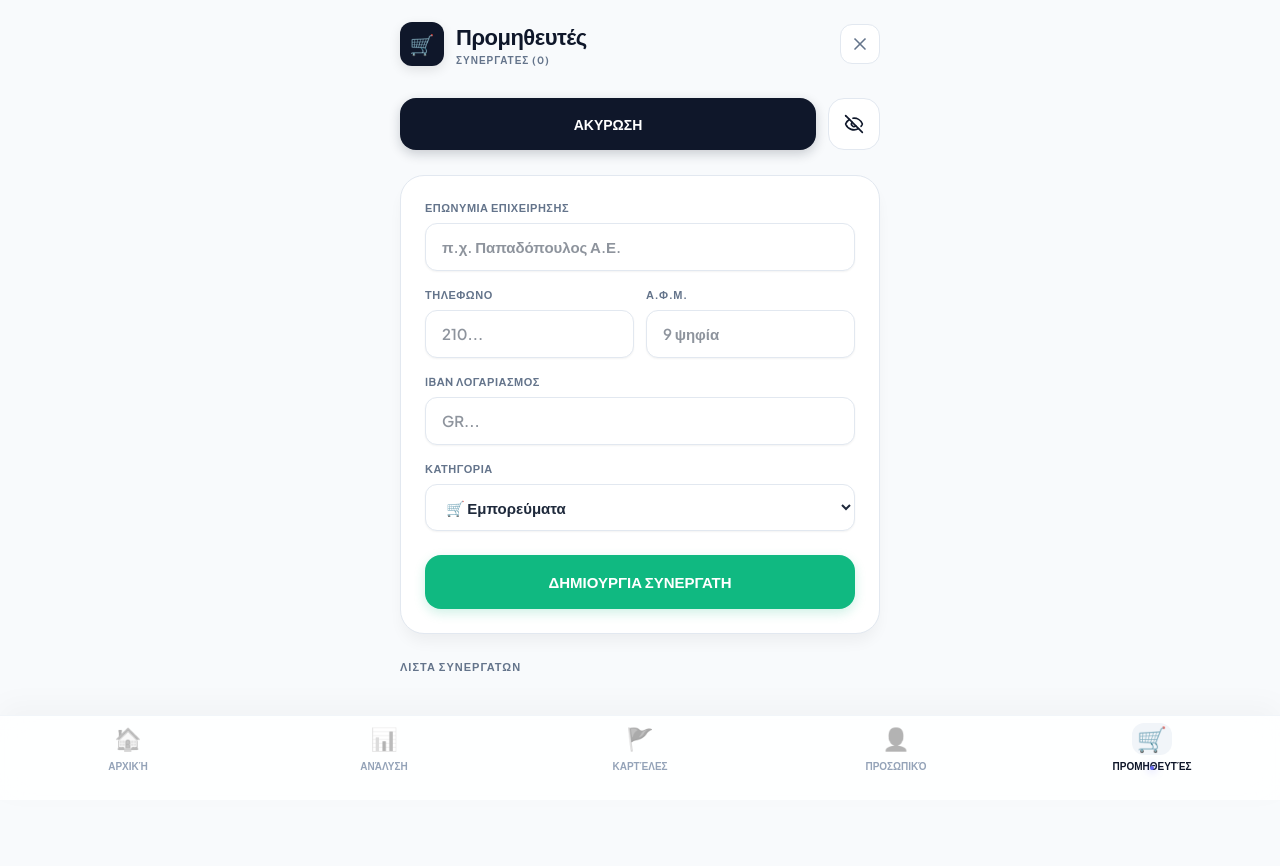
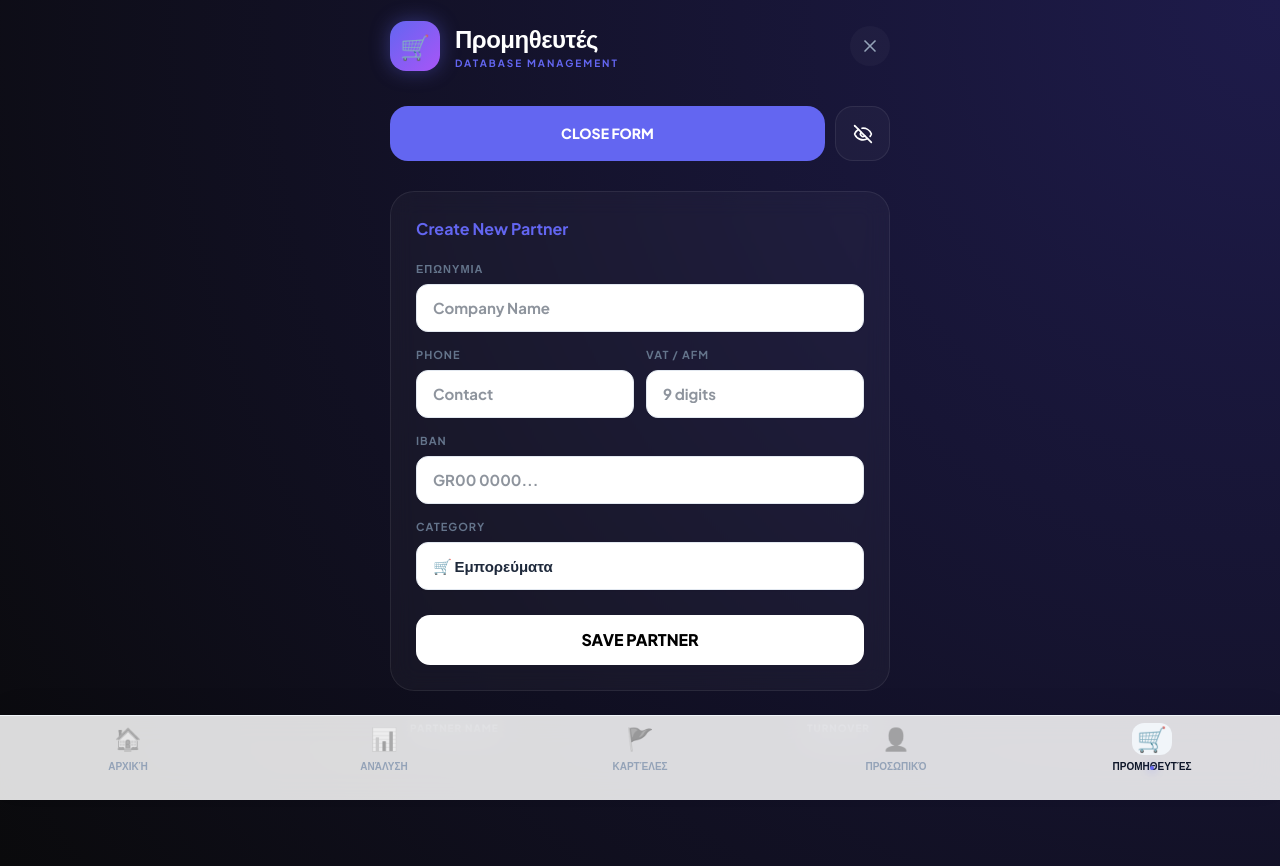
Before and after one commit to tsigris/cosy-management, a Next.js app: page /suppliers in a window 1280 px wide. Both pictures are taken after a click on the button "ΝΕΟΣ ΠΡΟΜΗΘΕΥΤΗΣ". Before the commit the page ends 812 px from the top, so only its background shows below. Built offline with nearby package versions, Linux system fonts and the light colour scheme.

Commit message:
Update page.tsx

```diff
--- a/src/app/suppliers/page.tsx
+++ b/src/app/suppliers/page.tsx
@@ -4,19 +4,19 @@ export const dynamic = 'force-dynamic'
 import { useEffect, useState, Suspense, useCallback } from 'react'
 import { supabase } from '@/lib/supabase'
 import Link from 'next/link'
-import { Trash2, Edit2, Eye, EyeOff, X, Plus, Search } from 'lucide-react'
+import { Trash2, Edit2, Eye, EyeOff, X, Plus, Copy, Check } from 'lucide-react'
 import { toast, Toaster } from 'sonner'
 
-// --- MODERN PREMIUM PALETTE ---
+// --- FUTURISTIC DARK PALETTE ---
 const colors = {
-  primary: '#0f172a',
-  secondary: '#64748b',
+  bg: '#0a0a0c',
+  glass: 'rgba(255, 255, 255, 0.03)',
+  glassBorder: 'rgba(255, 255, 255, 0.08)',
+  accent: '#6366f1', // Electric Indigo
   success: '#10b981',
   danger: '#f43f5e',
-  background: '#f8fafc',
-  surface: '#ffffff',
-  border: '#e2e8f0',
-  indigo: '#6366f1'
+  textMain: '#ffffff',
+  textDim: '#94a3b8'
 }
 
 function SuppliersContent() {
@@ -24,7 +24,6 @@ function SuppliersContent() {
   const [transactions, setTransactions] = useState<any[]>([])
   const [loading, setLoading] = useState(true)
   const [storeId, setStoreId] = useState<string | null>(null)
-
   const [showInactive, setShowInactive] = useState(false)
   const [name, setName] = useState('')
   const [phone, setPhone] = useState('')
@@ -39,9 +38,7 @@ function SuppliersContent() {
     try {
       const { data: { session } } = await supabase.auth.getSession()
       if (!session?.user) return;
-
       const { data: profile } = await supabase.from('profiles').select('store_id').eq('id', session.user.id).single()
-
       if (profile?.store_id) {
         setStoreId(profile.store_id)
         const [sData, tData] = await Promise.all([
@@ -57,9 +54,7 @@ function SuppliersContent() {
   useEffect(() => { fetchSuppliersData() }, [fetchSuppliersData])
 
   const getSupplierTurnover = (supplierId: string) => {
-    return transactions
-      .filter(t => t.supplier_id === supplierId)
-      .reduce((acc, t) => acc + (Number(t.amount) || 0), 0)
+    return transactions.filter(t => t.supplier_id === supplierId).reduce((acc, t) => acc + (Number(t.amount) || 0), 0)
   }
 
   async function toggleActive(supplier: any) {
@@ -72,7 +67,7 @@ function SuppliersContent() {
   }
 
   async function handleDelete(id: string) {
-    if (!confirm('Προσοχή: Η διαγραφή είναι οριστική. Θέλετε να συνεχίσετε;')) return;
+    if (!confirm('Προσοχή: Η διαγραφή είναι οριστική.')) return;
     try {
       const { error } = await supabase.from('suppliers').delete().eq('id', id);
       if (error) throw error;
@@ -82,31 +77,23 @@ function SuppliersContent() {
   }
 
   async function handleSave() {
-    if (!name) return toast.error('Συμπληρώστε το όνομα')
-    if (!storeId) return toast.error('Σφάλμα καταστήματος')
+    if (!name || !storeId) return toast.error('Συμπληρώστε τα απαραίτητα')
     setIsSaving(true)
     try {
       const supplierData = { name, phone, vat_number: afm, iban, category, store_id: storeId }
-      let error;
-      if (editingId) {
-        const res = await supabase.from('suppliers').update(supplierData).eq('id', editingId)
-        error = res.error
-      } else {
-        const res = await supabase.from('suppliers').insert([{ ...supplierData, is_active: true }])
-        error = res.error
-      }
+      const { error } = editingId
+        ? await supabase.from('suppliers').update(supplierData).eq('id', editingId)
+        : await supabase.from('suppliers').insert([{ ...supplierData, is_active: true }])
       if (error) throw error;
-      toast.success(editingId ? 'Ενημερώθηκε!' : 'Προστέθηκε!');
-      resetForm();
-      fetchSuppliersData();
+      toast.success('Επιτυχής αποθήκευση');
+      resetForm(); fetchSuppliersData();
     } catch (error: any) { toast.error(error.message) } finally { setIsSaving(false) }
   }
 
   const handleEdit = (s: any) => {
     setEditingId(s.id); setName(s.name); setPhone(s.phone || '');
     setAfm(s.vat_number || ''); setIban(s.iban || '');
-    setCategory(s.category || 'Εμπορεύματα');
-    setIsFormOpen(true);
+    setCategory(s.category || 'Εμπορεύματα'); setIsFormOpen(true);
   }
 
   const resetForm = () => {
@@ -116,142 +103,148 @@ function SuppliersContent() {
 
   const visibleSuppliers = suppliers.filter(s => showInactive ? true : s.is_active !== false);
 
-  if (loading) return <div style={loaderStyle}>Φόρτωση...</div>
+  if (loading) return <div style={loaderStyle}>SYSTEM INITIALIZING...</div>
 
   return (
-    <div style={containerStyle}>
-      <Toaster position="top-center" richColors />
+    <div style={mainContainer}>
+      <Toaster position="top-center" theme="dark" richColors />
       <style dangerouslySetInnerHTML={{ __html: `
-        @import url('https://fonts.googleapis.com/css2?family=Plus+Jakarta+Sans:wght@400;600;700;800&display=swap');
-        body { background-color: ${colors.background}; font-family: 'Plus Jakarta Sans', sans-serif; margin: 0; }
-        .supplier-card { transition: transform 0.2s ease; }
-        .supplier-card:active { transform: scale(0.98); }
+        @import url('https://fonts.googleapis.com/css2?family=Plus+Jakarta+Sans:wght@300;500;700;800&display=swap');
+        body { background: ${colors.bg}; font-family: 'Plus Jakarta Sans', sans-serif; color: ${colors.textMain}; }
+        .glass-card { background: ${colors.glass}; backdrop-filter: blur(12px); border: 1px solid ${colors.glassBorder}; }
+        .neon-btn { transition: all 0.3s cubic-bezier(0.4, 0, 0.2, 1); }
+        .neon-btn:hover { transform: translateY(-2px); box-shadow: 0 8px 20px rgba(99, 102, 241, 0.3); }
       `}} />
 
       <div style={contentWrapper}>
-        {/* HEADER */}
-        <header style={headerStyle}>
-          <div style={{ display: 'flex', alignItems: 'center', gap: '12px' }}>
-            <div style={logoBox}>🛒</div>
+        {/* HEADER AREA */}
+        <div style={headerSection}>
+          <div style={brandBox}>
+             <div style={logoGlow}>🛒</div>
              <div>
-              <h1 style={titleStyle}>Προμηθευτές</h1>
-              <p style={subtitleStyle}>ΣΥΝΕΡΓΑΤΕΣ ({suppliers.length})</p>
+                <h1 style={mainTitle}>Προμηθευτές</h1>
+                <p style={subTitle}>DATABASE MANAGEMENT</p>
              </div>
           </div>
-          <Link href="/" style={backBtn}><X size={20} /></Link>
-        </header>
+          <Link href="/" style={closeBtn}><X size={20} /></Link>
+        </div>
 
         {/* TOP ACTIONS */}
-        <div style={topActionsRow}>
-          <button onClick={() => setIsFormOpen(!isFormOpen)} style={mainAddBtn}>
-            {isFormOpen ? 'ΑΚΥΡΩΣΗ' : <><Plus size={18} /> ΝΕΟΣ ΠΡΟΜΗΘΕΥΤΗΣ</>}
+        <div style={actionRow}>
+           <button onClick={() => setIsFormOpen(!isFormOpen)} style={primaryActionBtn} className="neon-btn">
+              {isFormOpen ? 'CLOSE FORM' : <><Plus size={20} /> ΝΕΟΣ ΠΡΟΜΗΘΕΥΤΗΣ</>}
            </button>
-          <button onClick={() => setShowInactive(!showInactive)} style={filterBtn(showInactive)}>
+           <button onClick={() => setShowInactive(!showInactive)} style={toggleBtn(showInactive)}>
               {showInactive ? <Eye size={20} /> : <EyeOff size={20} />}
            </button>
         </div>
 
-        {/* FORM CARD */}
+        {/* FORM MODAL / CARD */}
         {isFormOpen && (
-          <div style={formCard}>
-            <div style={{marginBottom: '16px'}}>
-                <label style={labelStyle}>ΕΠΩΝΥΜΙΑ ΕΠΙΧΕΙΡΗΣΗΣ</label>
-                <input value={name} onChange={(e) => setName(e.target.value)} placeholder="π.χ. Παπαδόπουλος Α.Ε." style={inputStyle} />
+          <div style={formWrapper} className="glass-card">
+            <h3 style={formHeader}>{editingId ? 'Edit Partner' : 'Create New Partner'}</h3>
+            <div style={inputGroup}>
+              <label style={microLabel}>ΕΠΩΝΥΜΙΑ</label>
+              <input value={name} onChange={(e) => setName(e.target.value)} style={inputField} placeholder="Company Name" />
             </div>
-
-            <div style={grid2}>
-              <div>
-                <label style={labelStyle}>ΤΗΛΕΦΩΝΟ</label>
-                <input value={phone} onChange={(e) => setPhone(e.target.value)} style={inputStyle} inputMode="tel" placeholder="210..." />
+            <div style={rowGrid}>
+              <div style={{flex:1}}>
+                <label style={microLabel}>PHONE</label>
+                <input value={phone} onChange={(e) => setPhone(e.target.value)} style={inputField} placeholder="Contact" />
               </div>
-              <div>
-                <label style={labelStyle}>Α.Φ.Μ.</label>
-                <input maxLength={9} value={afm} onChange={(e) => setAfm(e.target.value)} style={inputStyle} inputMode="numeric" placeholder="9 ψηφία" />
+              <div style={{flex:1}}>
+                <label style={microLabel}>VAT / AFM</label>
+                <input value={afm} onChange={(e) => setAfm(e.target.value)} style={inputField} placeholder="9 digits" />
               </div>
             </div>
-
-            <div style={{marginTop: '16px'}}>
-                <label style={labelStyle}>IBAN ΛΟΓΑΡΙΑΣΜΟΣ</label>
-                <input value={iban} onChange={(e) => setIban(e.target.value.toUpperCase())} placeholder="GR..." style={inputStyle} />
+            <div style={inputGroup}>
+              <label style={microLabel}>IBAN</label>
+              <input value={iban} onChange={(e) => setIban(e.target.value.toUpperCase())} style={inputField} placeholder="GR00 0000..." />
             </div>
-
-            <div style={{marginTop: '16px'}}>
-                <label style={labelStyle}>ΚΑΤΗΓΟΡΙΑ</label>
-                <select value={category} onChange={(e) => setCategory(e.target.value)} style={inputStyle}>
+            <div style={inputGroup}>
+              <label style={microLabel}>CATEGORY</label>
+              <select value={category} onChange={(e) => setCategory(e.target.value)} style={selectField}>
                  <option value="Εμπορεύματα">🛒 Εμπορεύματα</option>
                  <option value="Πάγια">🏢 Πάγια / Λογαριασμοί</option>
                  <option value="Λοιπά">📦 Λοιπά Έξοδα</option>
               </select>
             </div>
-
-            <button onClick={handleSave} disabled={isSaving} style={saveBtn}>
-              {isSaving ? 'ΑΠΟΘΗΚΕΥΣΗ...' : (editingId ? 'ΕΝΗΜΕΡΩΣΗ' : 'ΔΗΜΙΟΥΡΓΙΑ ΣΥΝΕΡΓΑΤΗ')}
+            <button onClick={handleSave} style={submitBtn} disabled={isSaving}>
+              {isSaving ? 'SYNCING...' : 'SAVE PARTNER'}
             </button>
           </div>
         )}
 
-        {/* SUPPLIERS LIST */}
-        <div style={{ marginTop: '20px' }}>
-          <p style={sectionLabel}>ΛΙΣΤΑ ΣΥΝΕΡΓΑΤΩΝ</p>
+        {/* THE LIST TABLE */}
+        <div style={listArea}>
+          <div style={listHead}>
+             <span>PARTNER NAME</span>
+             <span style={{textAlign: 'right'}}>TURNOVER</span>
+          </div>
+
           {visibleSuppliers.map(s => (
-            <div key={s.id} style={{...supplierRow, opacity: s.is_active === false ? 0.5 : 1}} className="supplier-card">
-              <div style={{ flex: 1 }}>
-                <p style={supplierName}>{s.name.toUpperCase()}</p>
-                <div style={{ display: 'flex', gap: '8px', alignItems: 'center', marginTop: '6px' }}>
-                   <span style={badgeStyle}>{s.category}</span>
-                   <span style={turnoverStyle}>{getSupplierTurnover(s.id).toFixed(2)}€</span>
+            <div key={s.id} style={{...rowItem, opacity: s.is_active === false ? 0.4 : 1}} className="glass-card">
+               <div style={{flex: 1}}>
+                  <p style={rowName}>{s.name.toUpperCase()}</p>
+                  <div style={tagRow}>
+                     <span style={categoryTag}>{s.category}</span>
+                     {s.phone && <span style={contactTag}>📞 {s.phone}</span>}
                   </div>
                </div>
-
-              <div style={actionsContainer}>
-                <button onClick={() => handleEdit(s)} style={actionIconBtn}><Edit2 size={16}/></button>
-                <button onClick={() => toggleActive(s)} style={{...actionIconBtn, color: s.is_active ? colors.secondary : colors.success}}>
-                    {s.is_active ? '🚫' : '✅'}
-                </button>
-                <button onClick={() => handleDelete(s.id)} style={{...actionIconBtn, color: colors.danger}}><Trash2 size={16}/></button>
+               <div style={priceArea}>
+                  <p style={turnoverPrice}>{getSupplierTurnover(s.id).toFixed(2)}€</p>
+                  <div style={rowActions}>
+                     <button onClick={() => handleEdit(s)} style={miniBtn}><Edit2 size={12}/></button>
+                     <button onClick={() => toggleActive(s)} style={miniBtn}>{s.is_active ? '🚫' : '✅'}</button>
+                     <button onClick={() => handleDelete(s.id)} style={{...miniBtn, color: colors.danger}}><Trash2 size={12}/></button>
+                  </div>
                </div>
             </div>
           ))}
-
-          {visibleSuppliers.length === 0 && !isFormOpen && (
-            <div style={emptyState}>Δεν βρέθηκαν συνεργάτες.</div>
-          )}
         </div>
       </div>
     </div>
   )
 }
 
-// --- MODERN STYLES ---
-const containerStyle: any = { minHeight: '100dvh', padding: '20px', backgroundColor: colors.background }
-const contentWrapper: any = { maxWidth: '480px', margin: '0 auto', paddingBottom: '100px' }
+// --- FUTURISTIC STYLES ---
+const mainContainer: any = { minHeight: '100dvh', padding: '20px', background: 'radial-gradient(circle at top right, #1e1b4b, #0a0a0c)' }
+const contentWrapper: any = { maxWidth: '500px', margin: '0 auto', paddingBottom: '100px' }
 
-const headerStyle: any = { display: 'flex', justifyContent: 'space-between', alignItems: 'center', marginBottom: '30px' }
-const logoBox: any = { width: '44px', height: '44px', backgroundColor: colors.primary, borderRadius: '12px', display: 'flex', alignItems: 'center', justifyContent: 'center', color: 'white', fontSize: '20px', boxShadow: '0 4px 12px rgba(0,0,0,0.1)' }
-const titleStyle: any = { fontWeight: '800', fontSize: '22px', margin: 0, color: colors.primary, letterSpacing: '-0.5px' }
-const subtitleStyle: any = { margin: 0, fontSize: '10px', color: colors.secondary, fontWeight: '700', letterSpacing: '1px' }
-const backBtn: any = { textDecoration: 'none', color: colors.secondary, width: '40px', height: '40px', display: 'flex', alignItems: 'center', justifyContent: 'center', backgroundColor: colors.surface, borderRadius: '12px', border: `1px solid ${colors.border}` }
+const headerSection: any = { display: 'flex', justifyContent: 'space-between', alignItems: 'center', marginBottom: '35px' }
+const brandBox = { display: 'flex', alignItems: 'center', gap: '15px' }
+const logoGlow = { width: '50px', height: '50px', background: 'linear-gradient(135deg, #6366f1, #a855f7)', borderRadius: '16px', display: 'flex', alignItems: 'center', justifyContent: 'center', fontSize: '24px', boxShadow: '0 0 20px rgba(99, 102, 241, 0.4)' }
+const mainTitle = { margin: 0, fontSize: '24px', fontWeight: 800, letterSpacing: '-0.5px' }
+const subTitle = { margin: 0, fontSize: '10px', color: colors.accent, fontWeight: 700, letterSpacing: '2px' }
+const closeBtn: any = { color: colors.textDim, background: colors.glass, width: '40px', height: '40px', borderRadius: '50%', display: 'flex', alignItems: 'center', justifyContent: 'center', textDecoration: 'none' }
 
-const topActionsRow: any = { display: 'flex', gap: '12px', marginBottom: '25px' }
-const mainAddBtn: any = { flex: 1, height: '52px', backgroundColor: colors.primary, color: 'white', border: 'none', borderRadius: '16px', fontWeight: '700', fontSize: '14px', display: 'flex', alignItems: 'center', justifyContent: 'center', gap: '8px', boxShadow: '0 4px 12px rgba(15, 23, 42, 0.2)' }
-const filterBtn = (active: boolean): any => ({ width: '52px', height: '52px', backgroundColor: active ? colors.primary : colors.surface, color: active ? 'white' : colors.primary, border: `1px solid ${colors.border}`, borderRadius: '16px', display: 'flex', alignItems: 'center', justifyContent: 'center', cursor: 'pointer' })
+const actionRow: any = { display: 'flex', gap: '10px', marginBottom: '30px' }
+const primaryActionBtn: any = { flex: 1, height: '55px', background: colors.accent, color: 'white', border: 'none', borderRadius: '18px', fontWeight: 800, fontSize: '14px', display: 'flex', alignItems: 'center', justifyContent: 'center', gap: '10px', cursor: 'pointer' }
+const toggleBtn = (active: boolean): any => ({ width: '55px', height: '55px', background: active ? colors.textMain : colors.glass, color: active ? colors.bg : 'white', border: `1px solid ${colors.glassBorder}`, borderRadius: '18px', display: 'flex', alignItems: 'center', justifyContent: 'center', cursor: 'pointer' })
 
-const formCard: any = { backgroundColor: colors.surface, padding: '24px', borderRadius: '24px', border: `1px solid ${colors.border}`, marginBottom: '25px', boxShadow: '0 10px 15px -3px rgba(0, 0, 0, 0.05)' }
-const labelStyle: any = { fontSize: '10px', fontWeight: '800', color: colors.secondary, marginBottom: '6px', display: 'block', letterSpacing: '0.5px' }
-const inputStyle: any = { width: '100%', padding: '14px', borderRadius: '14px', border: `1px solid ${colors.border}`, fontSize: '15px', fontWeight: '600', backgroundColor: colors.background, boxSizing: 'border-box', outline: 'none' }
-const grid2: any = { display: 'flex', gap: '12px' }
-const saveBtn: any = { width: '100%', padding: '16px', backgroundColor: colors.success, color: 'white', border: 'none', borderRadius: '16px', fontWeight: '800', fontSize: '15px', marginTop: '24px', boxShadow: '0 4px 12px rgba(16, 185, 129, 0.2)' }
+const formWrapper: any = { padding: '25px', borderRadius: '24px', marginBottom: '30px' }
+const formHeader = { marginTop: 0, marginBottom: '20px', fontSize: '16px', fontWeight: 700, color: colors.accent }
+const inputGroup = { marginBottom: '15px' }
+const microLabel = { fontSize: '9px', fontWeight: 800, color: colors.textDim, display: 'block', marginBottom: '6px', letterSpacing: '1px' }
+const inputField: any = { width: '100%', background: 'rgba(0,0,0,0.2)', border: `1px solid ${colors.glassBorder}`, padding: '14px', borderRadius: '12px', color: 'white', fontSize: '14px', outline: 'none' }
+const selectField: any = { ...inputField, appearance: 'none' }
+const rowGrid = { display: 'flex', gap: '12px', marginBottom: '15px' }
+const submitBtn: any = { width: '100%', height: '50px', background: 'white', color: 'black', border: 'none', borderRadius: '14px', fontWeight: 800, cursor: 'pointer', marginTop: '10px' }
 
-const sectionLabel: any = { fontSize: '11px', fontWeight: '800', color: colors.secondary, marginBottom: '16px', letterSpacing: '1px' }
-const supplierRow: any = { backgroundColor: colors.surface, padding: '18px 20px', borderRadius: '22px', display: 'flex', justifyContent: 'space-between', alignItems: 'center', border: `1px solid ${colors.border}`, marginBottom: '12px', boxShadow: '0 2px 4px rgba(0,0,0,0.02)' }
-const supplierName: any = { fontWeight: '800', margin: 0, fontSize: '15px', color: colors.primary, letterSpacing: '-0.2px' }
-const badgeStyle: any = { fontSize: '10px', fontWeight: '700', backgroundColor: colors.background, padding: '4px 10px', borderRadius: '8px', color: colors.secondary, border: `1px solid ${colors.border}` }
-const turnoverStyle: any = { fontSize: '13px', color: colors.success, fontWeight: '800' }
-const actionsContainer: any = { display: 'flex', gap: '8px' }
-const actionIconBtn: any = { background: colors.background, border: `1px solid ${colors.border}`, width: '38px', height: '38px', borderRadius: '10px', cursor: 'pointer', display: 'flex', alignItems: 'center', justifyContent: 'center', color: colors.secondary }
+const listArea = { marginTop: '20px' }
+const listHead = { display: 'flex', justifyContent: 'space-between', padding: '0 20px 10px', fontSize: '10px', fontWeight: 800, color: colors.textDim, letterSpacing: '1px' }
+const rowItem: any = { padding: '18px 20px', borderRadius: '22px', display: 'flex', justifyContent: 'space-between', alignItems: 'center', marginBottom: '12px' }
+const rowName = { margin: 0, fontSize: '15px', fontWeight: 700, letterSpacing: '-0.2px' }
+const tagRow = { display: 'flex', gap: '8px', marginTop: '6px' }
+const categoryTag = { fontSize: '9px', fontWeight: 700, background: 'rgba(99, 102, 241, 0.1)', color: colors.accent, padding: '3px 8px', borderRadius: '6px' }
+const contactTag = { fontSize: '9px', fontWeight: 600, color: colors.textDim }
 
-const emptyState: any = { textAlign: 'center', padding: '60px 20px', color: colors.secondary, fontWeight: '600', fontSize: '14px' }
-const loaderStyle: any = { height: '100vh', display: 'flex', alignItems: 'center', justifyContent: 'center', color: colors.secondary, fontWeight: '700' }
+const priceArea = { textAlign: 'right' as any }
+const turnoverPrice = { margin: 0, fontSize: '18px', fontWeight: 800, color: colors.success }
+const rowActions = { display: 'flex', gap: '6px', marginTop: '8px', justifyContent: 'flex-end' }
+const miniBtn: any = { background: 'rgba(255,255,255,0.05)', border: 'none', width: '30px', height: '30px', borderRadius: '8px', color: colors.textDim, cursor: 'pointer', display: 'flex', alignItems: 'center', justifyContent: 'center' }
+
+const loaderStyle: any = { height: '100vh', display: 'flex', alignItems: 'center', justifyContent: 'center', fontWeight: 800, letterSpacing: '2px', color: colors.accent }
 
 export default function SuppliersPage() {
   return <main><Suspense fallback={null}><SuppliersContent /></Suspense></main>
```
Lines whose indentation alone changed are shown as unchanged.
